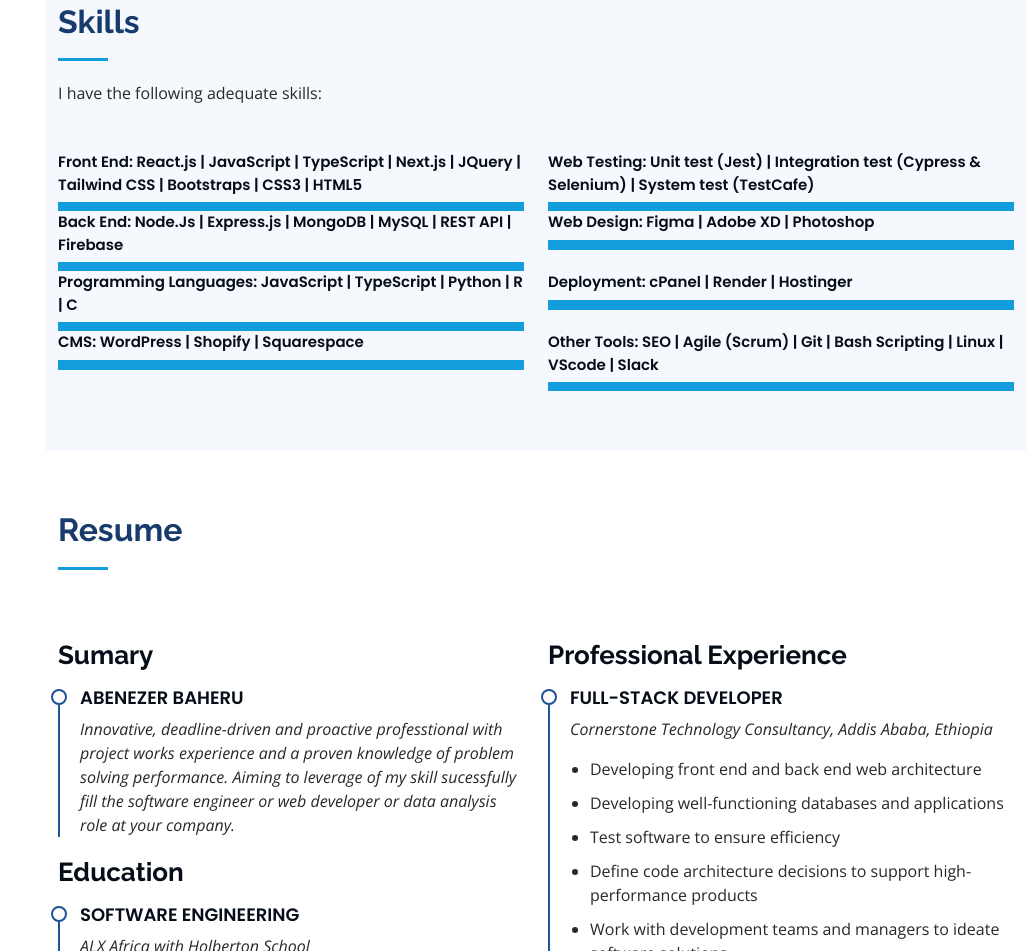
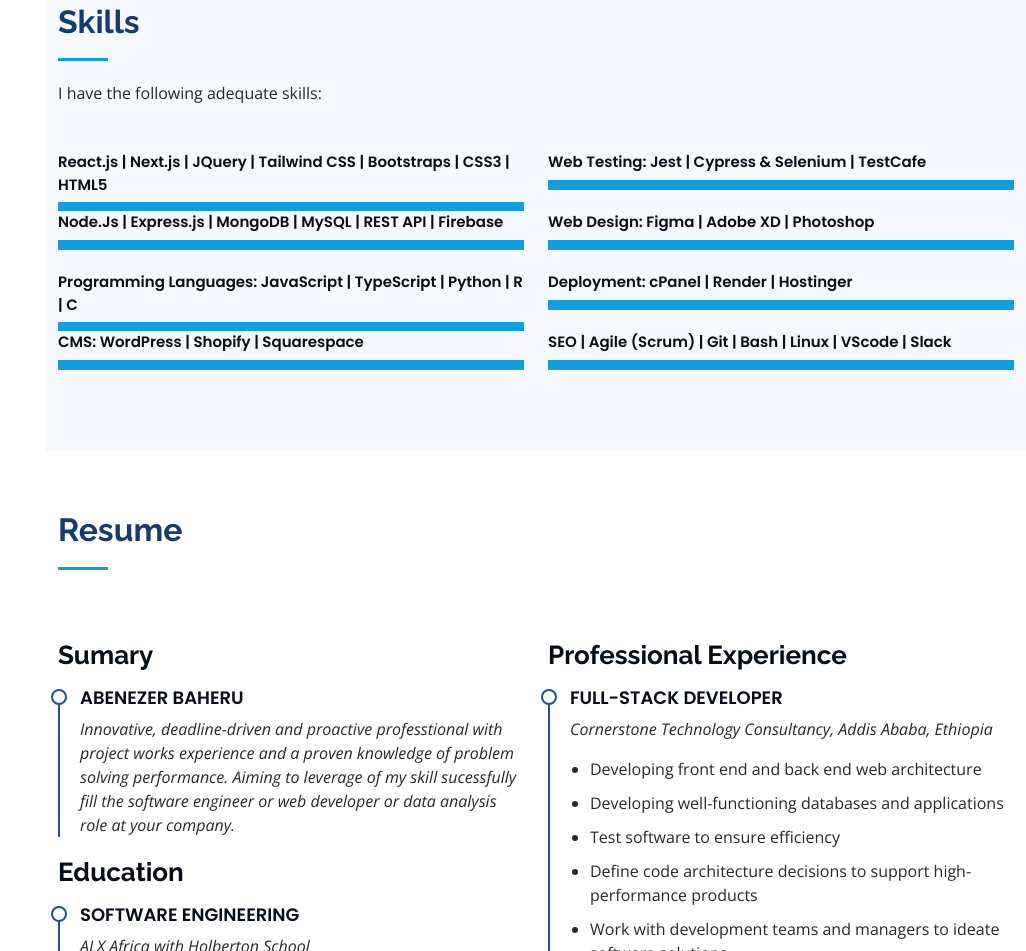
Before and after one commit to Abenezer-Baheru/MyPortfolio, a plain HTML site: page index.html in a window 1280 px wide. Shown: the part 1628-2579 px from the top of the page, without its empty margins (254-1280 px from the left). Drawn offline with nearby package versions, Linux system fonts and the light colour scheme.

Commit message:
Update index.html

```diff
--- a/index.html
+++ b/index.html
@@ -135,7 +135,7 @@
           <div class="col-lg-6" data-aos="fade-up">
 
             <div class="progress">
-              <span class="skill">Front End: React.js | JavaScript | TypeScript | Next.js | JQuery | Tailwind CSS | Bootstraps | CSS3 | HTML5</span>
+              <span class="skill"> React.js | Next.js | JQuery | Tailwind CSS | Bootstraps | CSS3 | HTML5</span>
               <div class="progress-bar-wrap">
                 <div class="progress-bar" role="progressbar" aria-valuenow="100" aria-valuemin="0" aria-valuemax="100">
                 </div>
@@ -143,7 +143,7 @@
             </div>
 
             <div class="progress">
-              <span class="skill">Back End: Node.Js | Express.js | MongoDB | MySQL |  REST API | Firebase</span>
+              <span class="skill"> Node.Js | Express.js | MongoDB | MySQL |  REST API | Firebase</span>
               <div class="progress-bar-wrap">
                 <div class="progress-bar" role="progressbar" aria-valuenow="100" aria-valuemin="0" aria-valuemax="100">
                 </div>
@@ -171,7 +171,7 @@
           <div class="col-lg-6" data-aos="fade-up" data-aos-delay="100">
 
             <div class="progress">
-              <span class="skill">Web Testing: Unit test (Jest) | Integration test (Cypress & Selenium) |  System test (TestCafe)</span>
+              <span class="skill">Web Testing: Jest | Cypress & Selenium | TestCafe </span>
               <div class="progress-bar-wrap">
                 <div class="progress-bar" role="progressbar" aria-valuenow="100" aria-valuemin="0" aria-valuemax="100">
                 </div>
@@ -195,7 +195,7 @@
             </div>
 
             <div class="progress">
-              <span class="skill"> Other Tools: SEO | Agile (Scrum) | Git | Bash Scripting | Linux | VScode | Slack </span>
+              <span class="skill"> SEO | Agile (Scrum) | Git | Bash | Linux | VScode | Slack </span>
               <div class="progress-bar-wrap">
                 <div class="progress-bar" role="progressbar" aria-valuenow="100" aria-valuemin="0" aria-valuemax="100">
                 </div>
```
